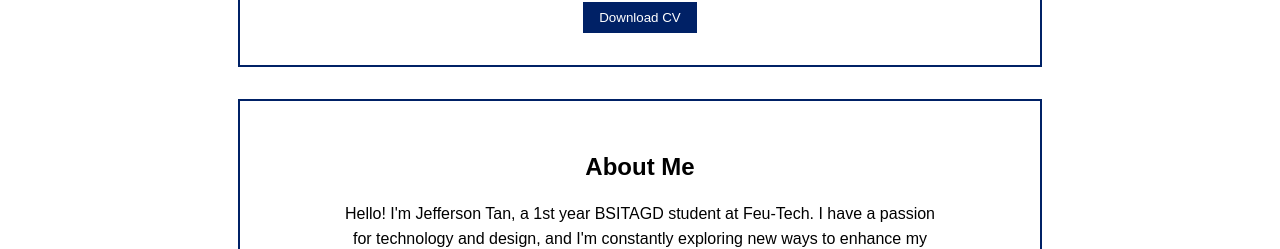
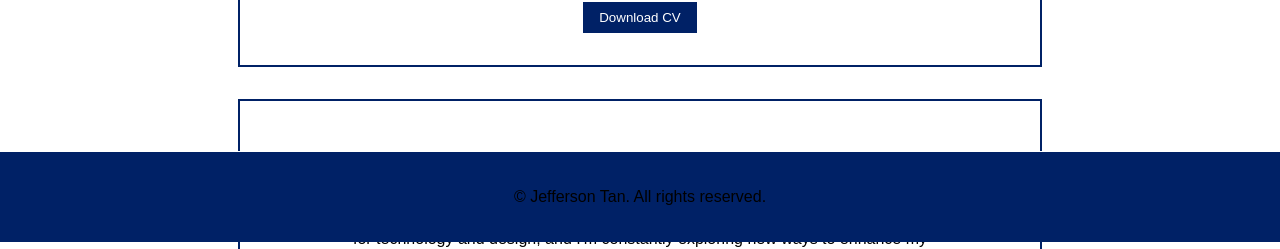
Before and after one commit to jeffersontannn/TAN_FINALPROJECT, a plain HTML site: page index.html in a window 1280 px wide. Shown: the part 558-807 px from the top of the page. Drawn offline with Linux system fonts and the light colour scheme; a script that the page names is missing.

Commit message:
Update styles.css

```diff
--- a/styles.css
+++ b/styles.css
@@ -194,12 +194,8 @@ footer {
     text-align: center;
     padding: 20px 0;
     border-top: 1px solid #fff;
+    width: 100%;
+    position: fixed;
+    bottom: 0;
+    background-color: #002166;
 }
-
-footer p {
-    margin: 0;
-}
-
-footer p span {
-    font-weight: bold;
-}
```
